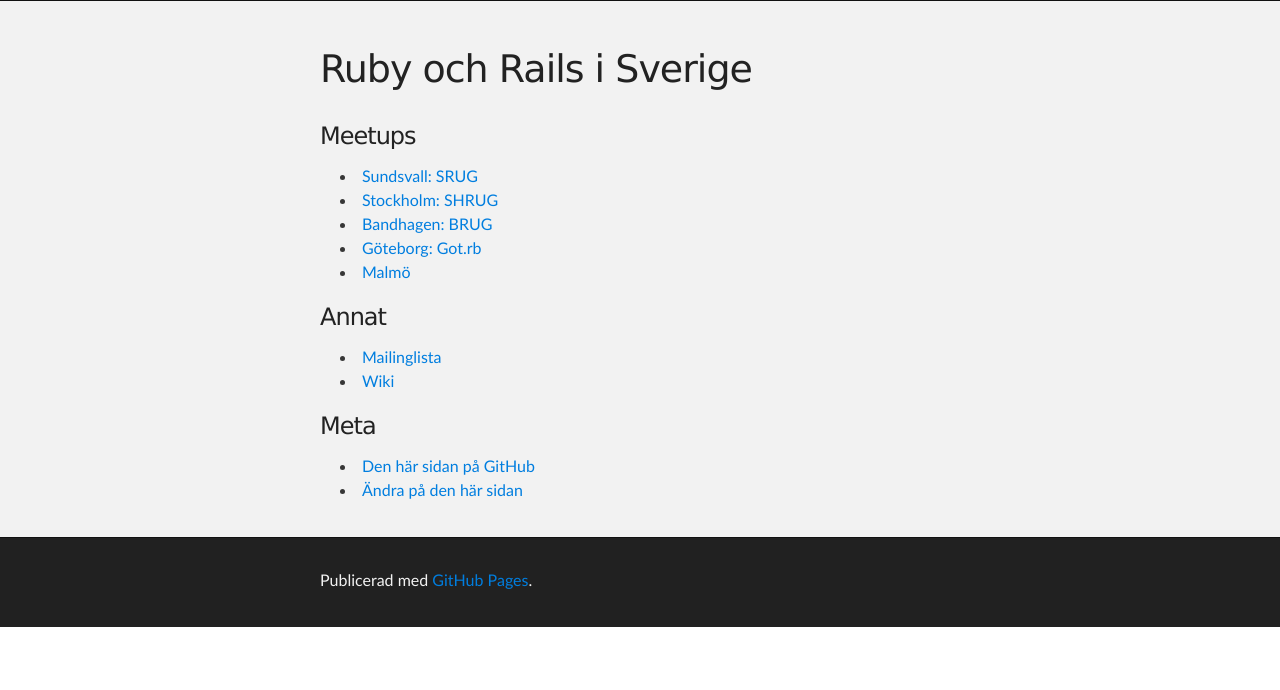
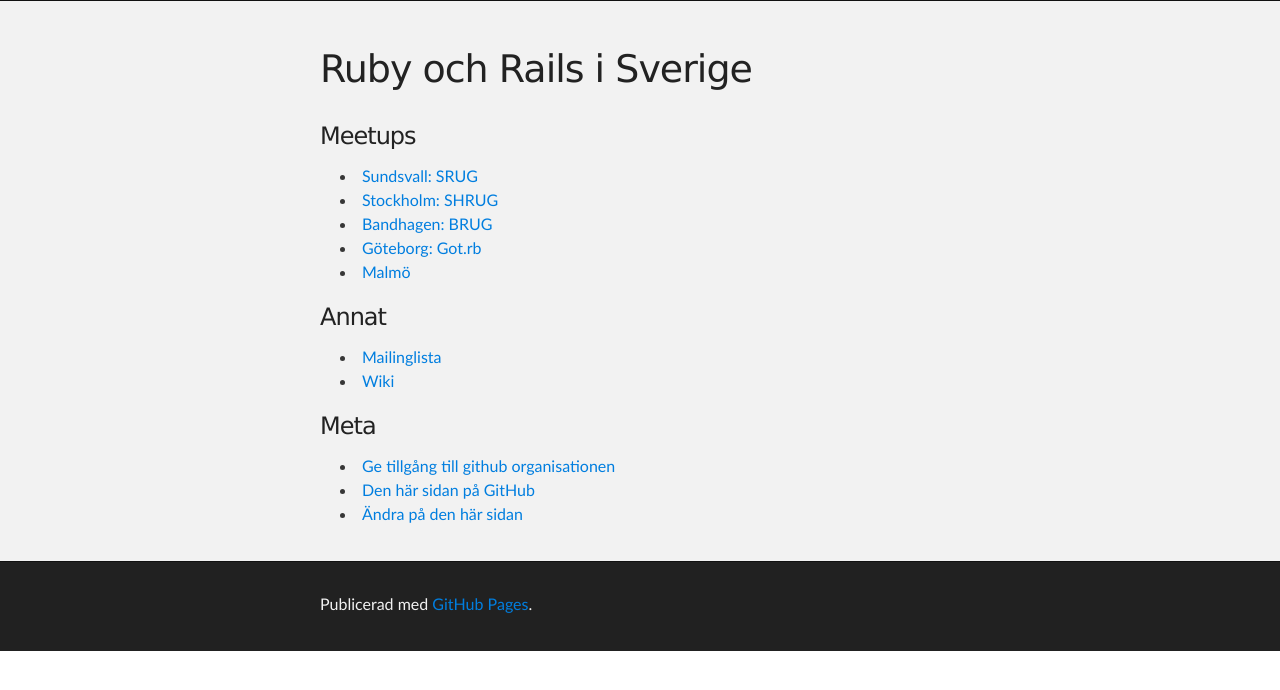
Before and after one commit to rails-se/rails-se.github.com, a Jekyll site: the page built from index.md, in a window 1280 px wide. Shown: the top 690 px of the page. Built offline with Jekyll 4.4.1, drawn with Linux system fonts in a browser that asks for light colours.

Commit message:
Update index.md

```diff
--- a/index.md
+++ b/index.md
@@ -15,5 +15,6 @@ title: Ruby och Rails i Sverige
 * [Wiki](https://github.com/rails-se/rails-se.github.com/wiki)
 
 ### Meta
+* [Ge tillgång till github organisationen](https://github.com/organizations/rails-se/teams/317783)
 * [Den här sidan på GitHub](https://github.com/rails-se/rails-se.github.com/)
 * [Ändra på den här sidan](https://github.com/rails-se/rails-se.github.com/edit/master/index.md)
```
